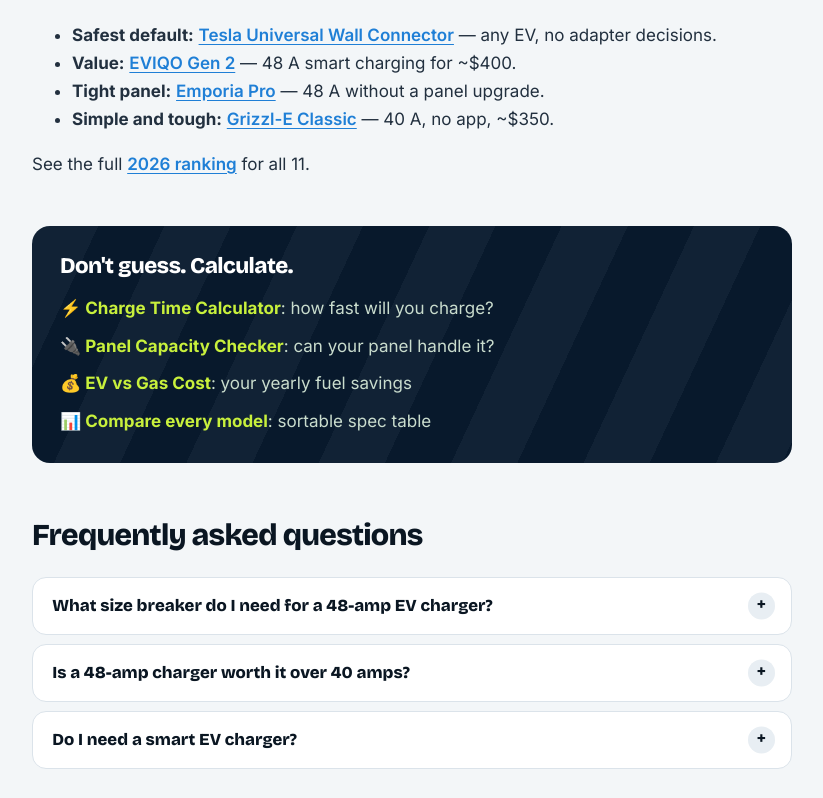
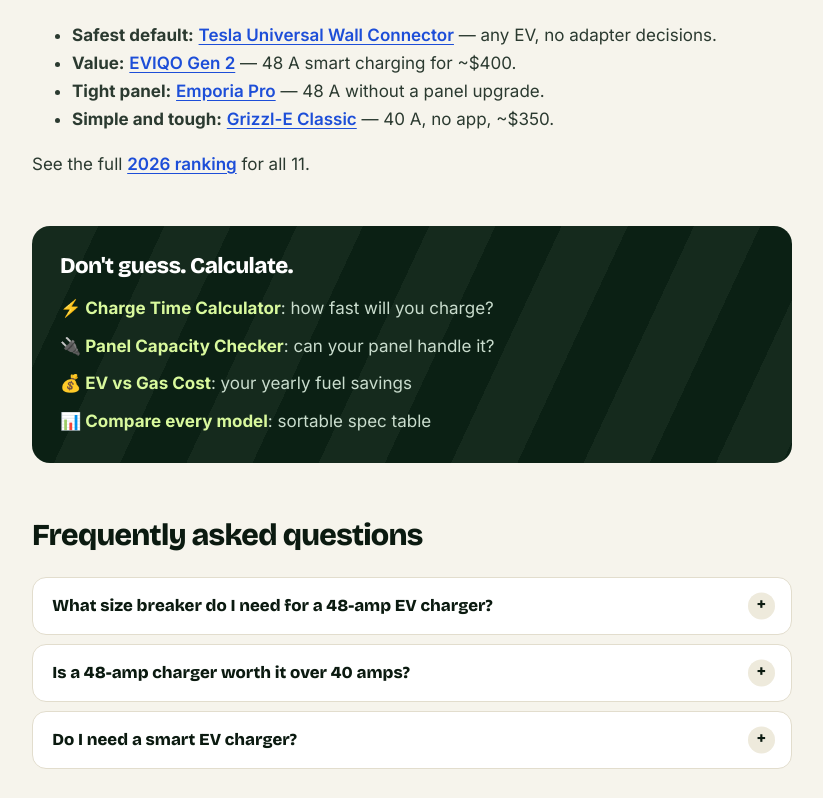
Before and after one commit to sagivo/ev-charger-guide, an Astro site: page /posts/how-to-choose-a-level-2-ev-charger in a window 1280 px wide. Shown: the part 2753-3551 px from the top of the page, without its empty margins (44-867 px from the left). Built offline with nearby package versions, Linux system fonts and the light colour scheme; Astro itself is replaced by a stand-in of ours; no server answers; a web font is replaced by a local one.

Commit message:
Design fix: restore template visual design with volt-blue accent
- src/styles/global.css: restored from robot-mower-guide template,
  byte-identical except --leaf/--leaf-2/--lime/--lime-2 shifted to an
  electric blue/volt palette (#1d4ed8/#3b82f6/#d9f99d/#eefbd1);
  .mower-art selectors renamed to .charger-art (component class name).
- src/layouts/BaseLayout.astro: theme-color back to template #0c2215.
- src/data/models.ts: added `export type MowerModel = ChargerModel`
  alias so template components' type imports keep working.
- src/components/{BuyButton,PriceTier,StickyCta}.astro: restored to
  template versions (type-import-only difference, now via the alias).
- src/content/posts/how-to-choose-a-level-2-ev-charger.md: fixed two
  broken amazon: links (trailing slashes made model ids unknown).

Build: astro build + pagefind, zero errors.

```diff
--- a/src/components/BuyButton.astro
+++ b/src/components/BuyButton.astro
@@ -1,9 +1,9 @@
 ---
-import type { ChargerModel } from "../data/models";
+import type { MowerModel } from "../data/models";
 import { AFFILIATE_REL, amazonLink } from "../lib/amazon";
 
 interface Props {
-  model: ChargerModel;
+  model: MowerModel;
   label?: string;
   size?: "sm" | "md" | "lg";
   /** stretch to the container width */
--- a/src/components/PriceTier.astro
+++ b/src/components/PriceTier.astro
@@ -1,10 +1,10 @@
 ---
 // Price band ($–$$$$) in place of a dollar figure; see PRICE_TIERS in models.ts.
-import type { ChargerModel } from "../data/models";
+import type { MowerModel } from "../data/models";
 import { priceTier, PRICE_TIERS } from "../data/models";
 
 interface Props {
-  model: ChargerModel;
+  model: MowerModel;
   /** show the band name ("Mid-range") next to the symbols */
   label?: boolean;
 }
--- a/src/components/StickyCta.astro
+++ b/src/components/StickyCta.astro
@@ -1,10 +1,10 @@
 ---
-import type { ChargerModel } from "../data/models";
+import type { MowerModel } from "../data/models";
 import BuyButton from "./BuyButton.astro";
 import PriceTier from "./PriceTier.astro";
 
 interface Props {
-  model: ChargerModel;
+  model: MowerModel;
   label?: string;
   /** scroll distance (px) before the bar appears */
   showAfter?: number;
--- a/src/content/posts/how-to-choose-a-level-2-ev-charger.md
+++ b/src/content/posts/how-to-choose-a-level-2-ev-charger.md
@@ -65,7 +65,7 @@ Worth paying for: **scheduling** (off-peak rates can halve your charging cost) a
 
 - **Safest default:** [Tesla Universal Wall Connector](amazon:tesla-universal-wall-connector) — any EV, no adapter decisions.
 - **Value:** [EVIQO Gen 2](amazon:eviqo-gen2) — 48 A smart charging for ~$400.
-- **Tight panel:** [Emporia Pro](amazon:emporia-pro/) — 48 A without a panel upgrade.
-- **Simple and tough:** [Grizzl-E Classic](amazon:grizzl-e-classic/) — 40 A, no app, ~$350.
+- **Tight panel:** [Emporia Pro](amazon:emporia-pro) — 48 A without a panel upgrade.
+- **Simple and tough:** [Grizzl-E Classic](amazon:grizzl-e-classic) — 40 A, no app, ~$350.
 
 See the full [2026 ranking](/posts/best-level-2-ev-chargers-2026/) for all 11.
--- a/src/data/models.ts
+++ b/src/data/models.ts
@@ -604,3 +604,6 @@ export const SCORE_LABELS: [keyof ChargerModel["scores"], string][] = [
   ["value", "Value"],
   ["install", "Install flexibility"],
 ];
+
+/** Compatibility alias: template components import `MowerModel`; this site uses `ChargerModel`. */
+export type MowerModel = ChargerModel;
--- a/src/layouts/BaseLayout.astro
+++ b/src/layouts/BaseLayout.astro
@@ -53,7 +53,7 @@ const [brandFirst, ...brandRest] = SITE_NAME.split(" ");
     <meta name="description" content={description} />
     <link rel="canonical" href={pageUrl} />
     {noindex ? <meta name="robots" content="noindex, follow" /> : <meta name="robots" content="index, follow, max-image-preview:large, max-snippet:-1" />}
-    <meta name="theme-color" content="#081a2e" />
+    <meta name="theme-color" content="#0c2215" />
 
     <link rel="preload" href={interLatin} as="font" type="font/woff2" crossorigin />
     <link rel="preload" href={displayLatin} as="font" type="font/woff2" crossorigin />
--- a/src/styles/global.css
+++ b/src/styles/global.css
@@ -1,23 +1,24 @@
-/* EV Charger Guide design system — "midnight charge" theme.
-   Dark midnight navy + electric blue brand with a volt-lime accent, cool paper
-   background, and one loud buy colour (amber) reserved for Amazon links so the
-   money buttons always stand out. */
+/* EV Charger Guide design system — template's "striped lawn" base with a volt accent.
+   Dark forest + electric blue/volt brand, warm paper background, and one loud
+   buy colour (amber) reserved for Amazon links so the money buttons always
+   stand out. (Accent vars shifted from green/lime to blue/volt; everything else
+   is byte-identical to the robot-mower-guide template.) */
 :root {
-  --paper: #f3f6f8;
-  --paper-2: #e8eef3;
+  --paper: #f6f4ec;
+  --paper-2: #eeeadc;
   --card: #ffffff;
-  --ink: #0a1622;
-  --ink-2: #22303f;
-  --muted: #5b6b7d;
-  --line: #dbe3ea;
-  --line-2: #c9d5df;
-  --forest: #081a2e;
-  --forest-2: #0e2a46;
-  --forest-3: #16395c;
-  --leaf: #1f7fd6;
-  --leaf-2: #3aa5f0;
-  --lime: #c8f03c;
-  --lime-2: #e9f7c8;
+  --ink: #0b1a10;
+  --ink-2: #2b3a30;
+  --muted: #5d6a60;
+  --line: #e2ddcd;
+  --line-2: #d3cdb9;
+  --forest: #0c2215;
+  --forest-2: #12321e;
+  --forest-3: #1a4529;
+  --leaf: #1d4ed8; /* volt-blue accent (was template green) */
+  --leaf-2: #3b82f6;
+  --lime: #d9f99d; /* volt lime (was template lime) */
+  --lime-2: #eefbd1;
   --buy: #ffc21a;
   --buy-hi: #ffd34f;
   --hot: #ff6a3d;
@@ -27,8 +28,8 @@
   --amber-ink: #6b5310;
   --radius: 18px;
   --radius-sm: 12px;
-  --shadow: 0 1px 2px rgba(8, 22, 34, .06), 0 12px 32px -12px rgba(8, 22, 34, .18);
-  --shadow-lg: 0 2px 4px rgba(8, 22, 34, .06), 0 28px 60px -20px rgba(8, 22, 34, .35);
+  --shadow: 0 1px 2px rgba(11, 26, 16, .06), 0 12px 32px -12px rgba(11, 26, 16, .18);
+  --shadow-lg: 0 2px 4px rgba(11, 26, 16, .06), 0 28px 60px -20px rgba(11, 26, 16, .35);
   --press: 0 3px 0 var(--ink);
   --stripes: repeating-linear-gradient(115deg, rgba(255,255,255,.035) 0 60px, rgba(0,0,0,.05) 60px 120px);
   --font-display: "Bricolage Grotesque Variable", "Bricolage Grotesque", -apple-system, "Segoe UI", Roboto, sans-serif;
@@ -190,9 +191,9 @@ a:focus-visible, button:focus-visible, summary:focus-visible, th:focus-visible,
 .sp-ribbon span:last-child { color: #a7c0ac; font-weight: 600; letter-spacing: .04em; }
 .sp-media {
   display: grid; place-items: center; padding: 1.4rem 1rem .6rem; min-height: 190px;
-  background: radial-gradient(60% 70% at 50% 75%, var(--lime-2), transparent 70%), linear-gradient(180deg, #fff, #f3f8fc);
+  background: radial-gradient(60% 70% at 50% 75%, var(--lime-2), transparent 70%), linear-gradient(180deg, #fff, #f7fbef);
 }
-.sp-media .charger-art { width: 260px; height: auto; filter: drop-shadow(0 18px 18px rgba(8,22,34,.2)); animation: bob 5s ease-in-out infinite; }
+.sp-media .charger-art { width: 260px; height: auto; filter: drop-shadow(0 18px 18px rgba(11,26,16,.2)); animation: bob 5s ease-in-out infinite; }
 @keyframes bob { 0%, 100% { transform: translateY(0); } 50% { transform: translateY(-6px); } }
 .sp-body { padding: 1.1rem 1.4rem 1.4rem; }
 .sp-name { font-size: 1.5rem; margin: 0 0 .6rem; }
@@ -308,7 +309,7 @@ a:focus-visible, button:focus-visible, summary:focus-visible, th:focus-visible,
   background: radial-gradient(60% 65% at 50% 80%, color-mix(in srgb, var(--award) 35%, transparent), transparent 70%), linear-gradient(180deg, #fbfaf5, #f3f1e7);
   border-bottom: 1px solid var(--line);
 }
-.pc-media .charger-art { width: 190px; height: auto; filter: drop-shadow(0 12px 12px rgba(8,22,34,.16)); transition: transform .25s; }
+.pc-media .charger-art { width: 190px; height: auto; filter: drop-shadow(0 12px 12px rgba(11,26,16,.16)); transition: transform .25s; }
 .product-card:hover .pc-media .charger-art { transform: scale(1.04) translateY(-3px); }
 .product-card.compact .pc-media { min-height: 130px; padding-top: 2rem; }
 .product-card.compact .pc-media .charger-art { width: 150px; }
@@ -374,7 +375,7 @@ a:focus-visible, button:focus-visible, summary:focus-visible, th:focus-visible,
 }
 .matcher::after {
   content: ""; position: absolute; right: -60px; bottom: -60px; width: 220px; height: 220px; border-radius: 50%;
-  background: repeating-linear-gradient(115deg, rgba(8,22,34,.06) 0 14px, transparent 14px 28px); pointer-events: none;
+  background: repeating-linear-gradient(115deg, rgba(11,26,16,.06) 0 14px, transparent 14px 28px); pointer-events: none;
 }
 .matcher h2 { font-size: clamp(1.8rem, 3.6vw, 2.6rem); margin: 0 0 .7rem; }
 .matcher p { margin: 0; color: var(--ink-2); font-size: 1.02rem; }
@@ -391,7 +392,7 @@ a:focus-visible, button:focus-visible, summary:focus-visible, th:focus-visible,
 .mq-opts input:checked + span { background: var(--ink); color: var(--lime); }
 .mq-opts input:focus-visible + span { outline: 3px solid var(--sky); outline-offset: 2px; }
 .mq .btn { justify-self: start; }
-.mq .btn.dark { box-shadow: 0 3px 0 rgba(8,22,34,.35); }
+.mq .btn.dark { box-shadow: 0 3px 0 rgba(11,26,16,.35); }
 @media (max-width: 820px) {
   .matcher { grid-template-columns: 1fr; padding: 1.6rem 1.3rem; gap: 1.5rem; border-radius: 22px; }
   .mq .btn { justify-self: stretch; }
@@ -681,7 +682,7 @@ section[id] { scroll-margin-top: 90px; }
   background: radial-gradient(60% 60% at 50% 72%, var(--lime-2), transparent 70%), linear-gradient(180deg, #fbfaf5, #efece0);
   border-right: 1px solid var(--line);
 }
-.rh-art .charger-art { width: 300px; height: auto; filter: drop-shadow(0 20px 20px rgba(8,22,34,.2)); }
+.rh-art .charger-art { width: 300px; height: auto; filter: drop-shadow(0 20px 20px rgba(11,26,16,.2)); }
 .rh-art .ring { position: absolute; top: 1.1rem; left: 1.1rem; box-shadow: var(--shadow); }
 .rh-body { padding: 2rem 2.1rem; display: flex; flex-direction: column; }
 .review-hero h1 { margin: .5rem 0 .6rem; font-size: clamp(1.9rem, 4vw, 2.7rem); letter-spacing: -.035em; }
@@ -822,7 +823,7 @@ section[id] { scroll-margin-top: 90px; }
 .sc-gx em { position: absolute; top: 6px; transform: translateX(-50%); font-style: normal; font-size: .72rem; color: #898781; }
 .sc-xlab { text-align: center; font-size: .78rem; color: #52514e; }
 .prose .viz a.sc-dot, .viz a.sc-dot { position: absolute; width: 26px; height: 26px; margin: 0 0 -13px -13px; display: grid; place-items: center; text-decoration: none; z-index: 1; }
-.sc-dot i { width: 12px; height: 12px; border-radius: 50%; background: var(--dot, #2f9e44); box-shadow: 0 0 0 2px #fff; transition: transform .12s; }
+.sc-dot i { width: 12px; height: 12px; border-radius: 50%; background: #2f9e44; box-shadow: 0 0 0 2px #fff; transition: transform .12s; }
 .sc-dot:hover i, .sc-dot:focus-visible i { transform: scale(1.35); }
 .sc-lbl { position: absolute; left: 22px; top: 3px; white-space: nowrap; font-size: .74rem; color: #0b0b0b; font-weight: 600; background: rgba(255,255,255,.85); padding: 0 3px; border-radius: 3px; }
 .sc-lbl.left { left: auto; right: 22px; }
@@ -866,7 +867,7 @@ section[id] { scroll-margin-top: 90px; }
 .sp-media .amazon-photo img { max-height: 200px; width: auto; }
 
 /* ---------- search ---------- */
-.search-box { --pagefind-ui-primary: #0a1622; --pagefind-ui-text: #0a1622; --pagefind-ui-background: #fff; --pagefind-ui-border: #d3cdb9; --pagefind-ui-tag: #eeeadc; --pagefind-ui-border-radius: 12px; --pagefind-ui-font: var(--font-body); margin: 1.5rem 0 3rem; }
+.search-box { --pagefind-ui-primary: #0b1a10; --pagefind-ui-text: #0b1a10; --pagefind-ui-background: #fff; --pagefind-ui-border: #d3cdb9; --pagefind-ui-tag: #eeeadc; --pagefind-ui-border-radius: 12px; --pagefind-ui-font: var(--font-body); margin: 1.5rem 0 3rem; }
 
 /* ---------- accessories ---------- */
 .acc { margin: 2.5rem 0; }
```
